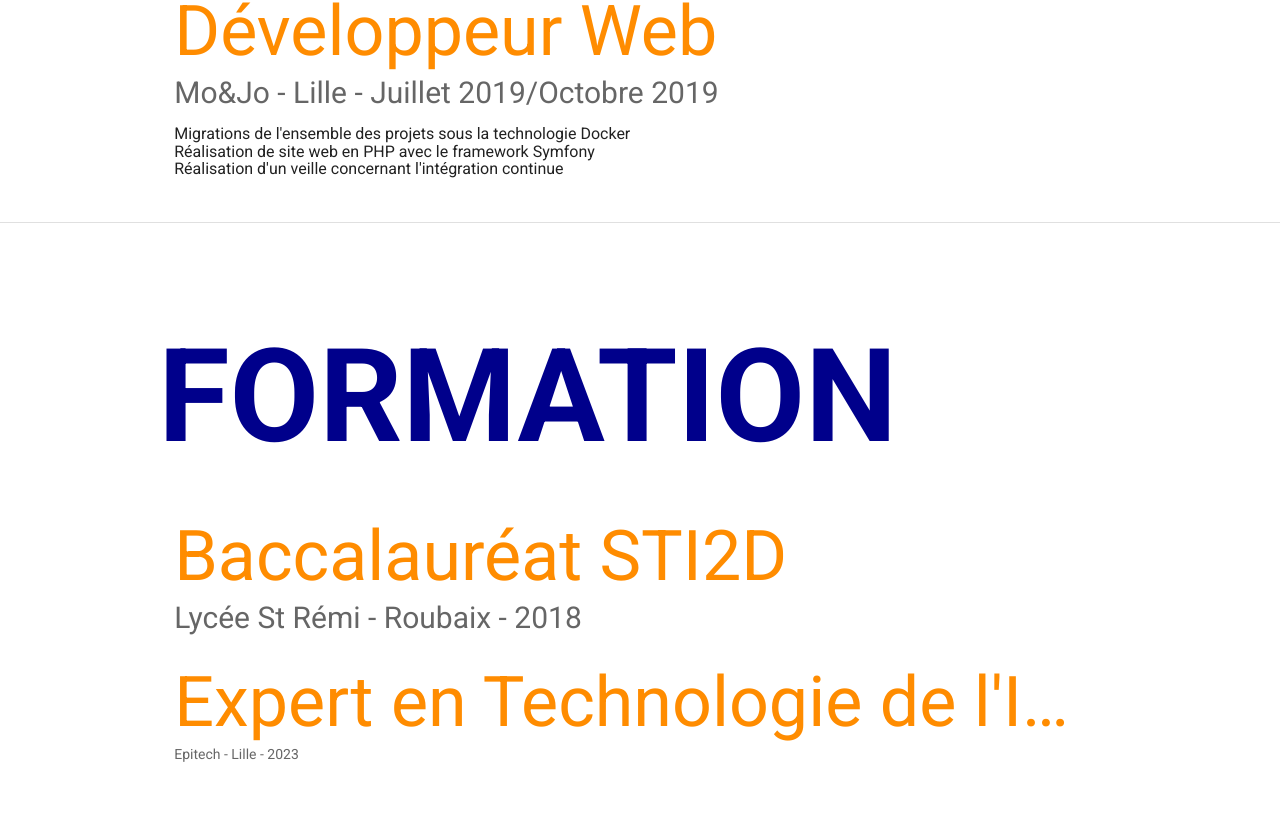
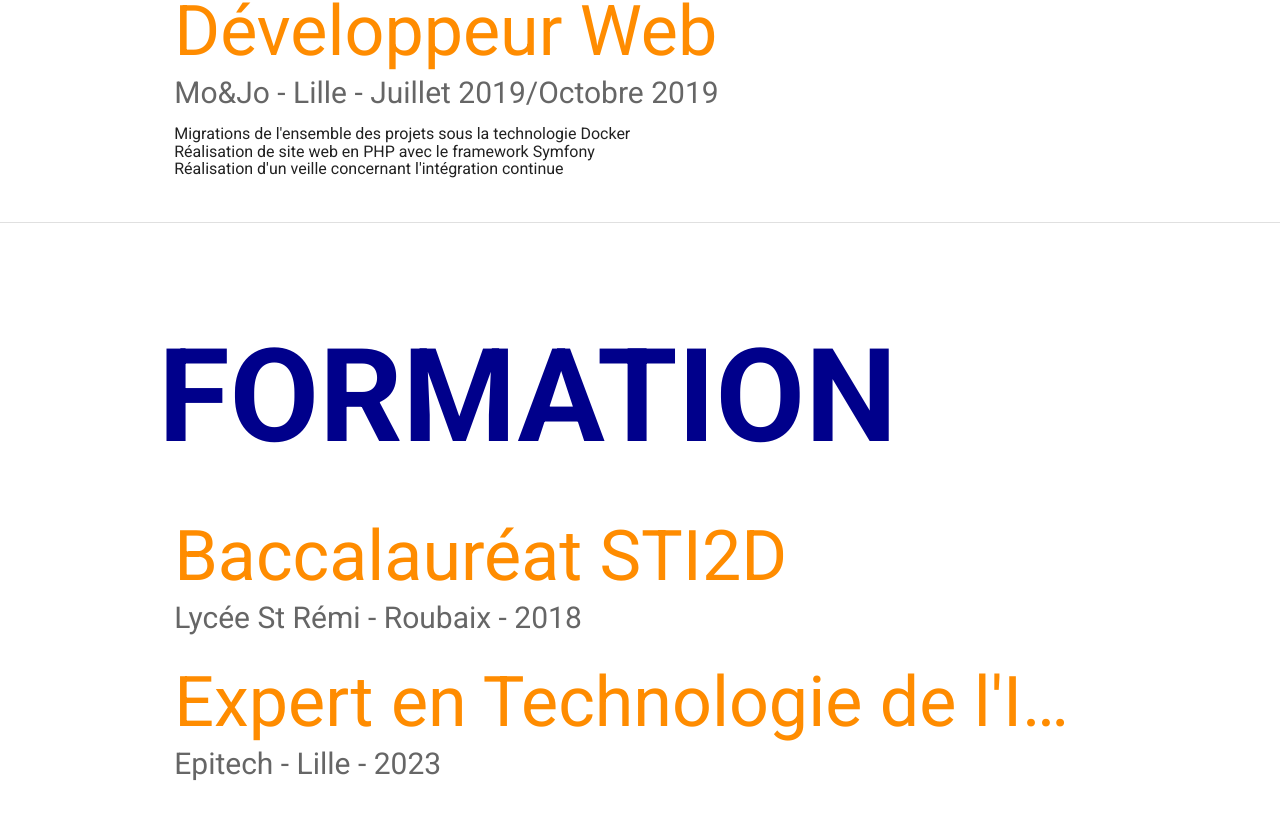
Before and after one commit to mathiastop/cv-site, a Vue app: page / in a window 1280 px wide. Shown: the part 1138-1952 px from the top of the page. Built offline with nearby package versions, Linux system fonts and the light colour scheme.

Commit message:
[~] font size formation

```diff
--- a/src/components/Formation.vue
+++ b/src/components/Formation.vue
@@ -22,7 +22,7 @@
               <v-list-item-title style="font-size: 70px; color: darkorange">
                 Expert en Technologie de l'Information
               </v-list-item-title>
-              <v-list-item-subtitle>
+              <v-list-item-subtitle style="font-size: 30px">
                 Epitech - Lille - 2023
               </v-list-item-subtitle>
             </v-list-item-content>
@@ -53,7 +53,7 @@
             <v-list-item-title style="font-size: 70px; color: darkorange">
               Expert en Technologie de l'Information
             </v-list-item-title>
-            <v-list-item-subtitle>
+            <v-list-item-subtitle style="font-size: 30px">
               Epitech - Lille - 2023
             </v-list-item-subtitle>
           </v-list-item-content>
```
